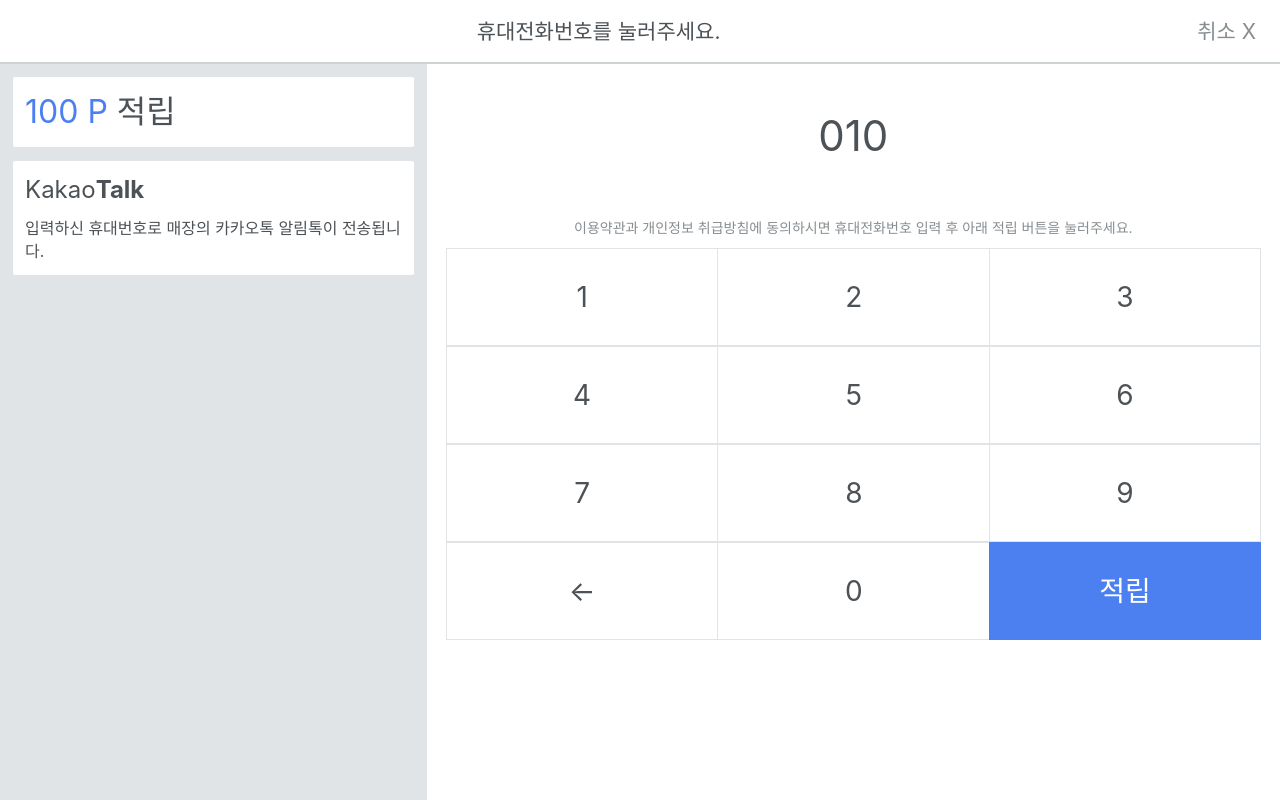
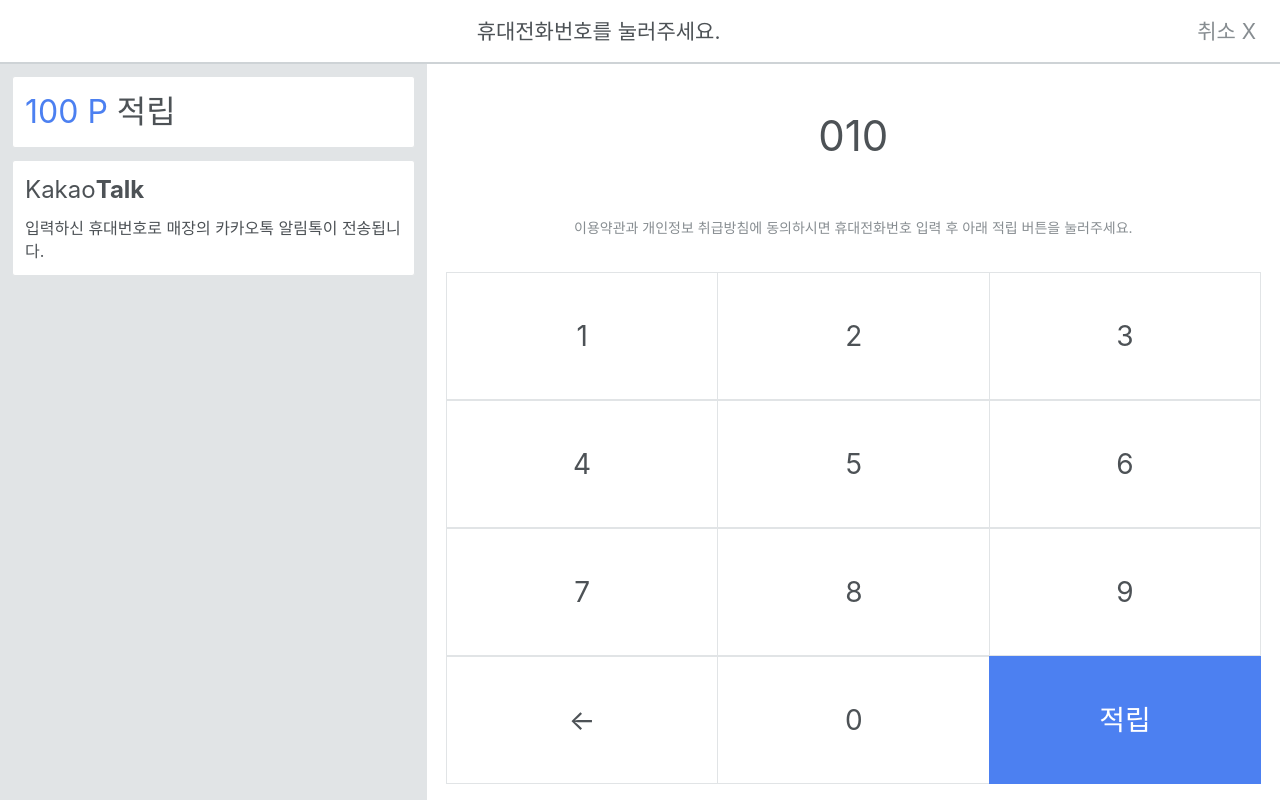
Before and after one commit to developeon/dodo-point, a React (Create React App) app: page /enter in a window 1280 px wide. Built offline with nearby package versions, Linux system fonts and the light colour scheme; a web font is replaced by a local one.

Commit message:
디자인 개선

```diff
--- a/public/index.html
+++ b/public/index.html
@@ -27,7 +27,7 @@
     <!-- Optional theme -->
     <link rel="stylesheet" href="https://maxcdn.bootstrapcdn.com/bootstrap/3.3.7/css/bootstrap-theme.min.css" integrity="sha384-rHyoN1iRsVXV4nD0JutlnGaslCJuC7uwjduW9SVrLvRYooPp2bWYgmgJQIXwl/Sp" crossorigin="anonymous">
 
-    <title>DODO-POINT</title>
+    <title>도도 :: 매장 마케팅 솔루션</title>
   </head>
   <body>
     <noscript>
--- a/src/components/Enter.css
+++ b/src/components/Enter.css
@@ -47,7 +47,12 @@
     color: #878d91;
 }
 
+.phone-box {
+    height: 26vh;
+}
+
 .keypad-group button {
+    height: 16vh;
     width: 33%;
     background-color: #ffffff;
     border: 1px solid #e1e4e6;
```
Also changed, not shown: 1 other file (tests, documents, lock files or other folders).
